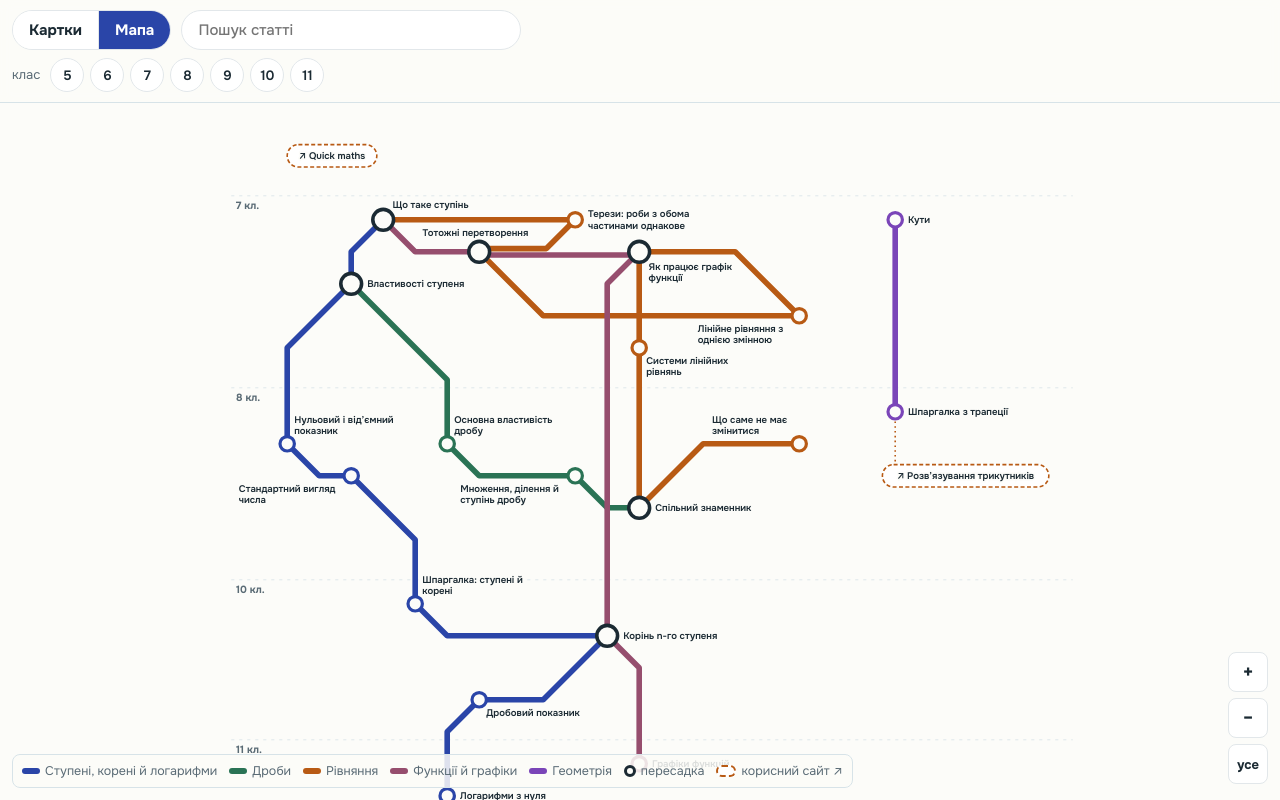
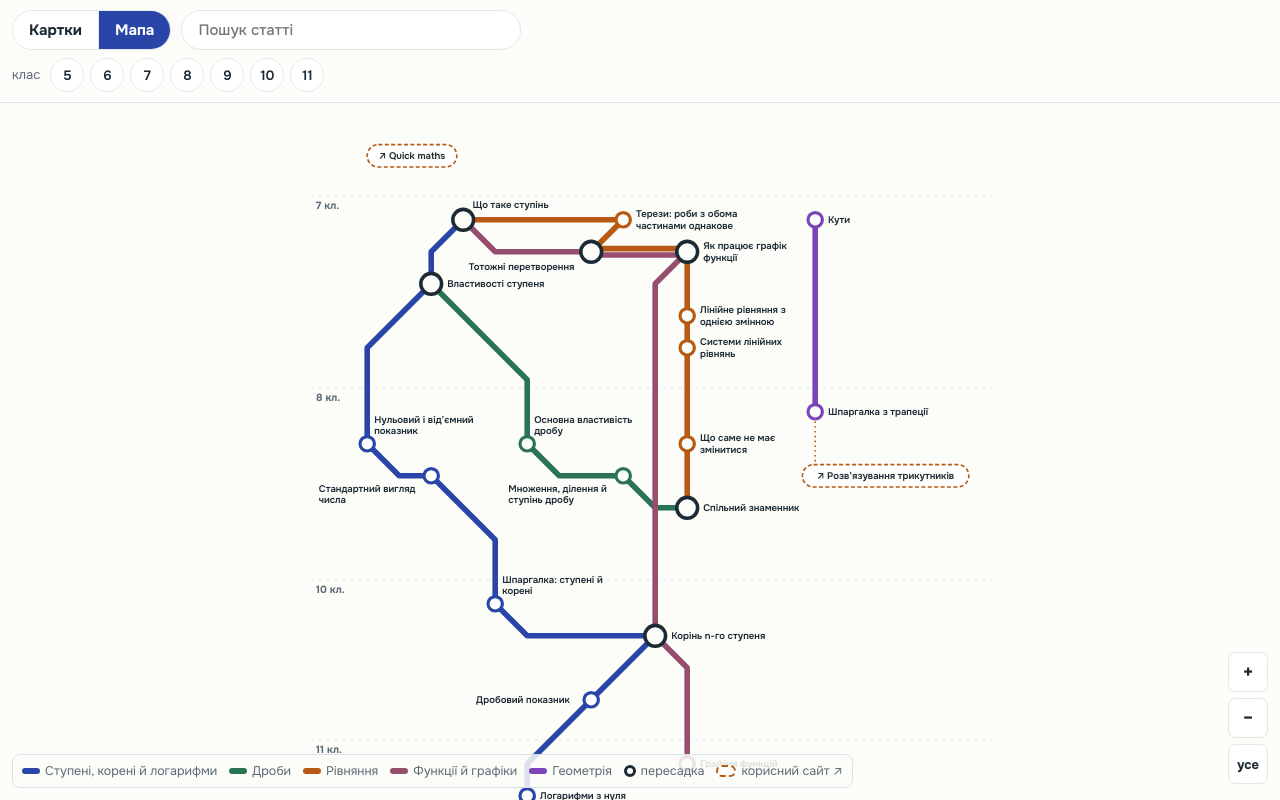
Before and after one commit to FernDragonborn/math-pages, a plain HTML site: page index.html in a window 1280 px wide. Drawn offline with Linux system fonts and the light colour scheme; a web font is replaced by a local one.

Commit message:
Мапа: лінія йде тільки згори вниз — без петель і самонакладань
Петля була в корені: порядок станцій на лінії брався з класів і
«треба знати», а не з місця на мапі, тож «Рівняння» спускалися до
«Лінійного рівняння», піднімалися до «Як працює графік» і знову
спускалися. Тепер після розкладки кожна лінія проходить станції за
висотою. Злам, що торкнувся б або перетнув ту саму лінію, не береться;
якщо інакше ніяк, станція відсувається.

Co-Authored-By: Claude Opus 5.5 <noreply@anthropic.com>
Claude-Session: https://claude.ai/code/session_01GF1nNxkVFftxvNGpf53ujy

```diff
--- a/index.html
+++ b/index.html
@@ -322,6 +322,9 @@ footer a{color:inherit}
     const allX=[...H.map(h=>P[h].x),...Object.values(EX).map(e=>e.x)], allY=[...H.map(h=>P[h].y),...Object.values(EX).map(e=>e.y)];
     const minX=Math.min(...allX),minY=Math.min(...allY),X0=70,Y0=40;
     H.forEach(h=>{P[h].x+=X0-minX;P[h].y+=Y0-minY;}); Object.values(EX).forEach(e=>{e.x+=X0-minX;e.y+=Y0-minY;});
+    // a line runs only downwards: once the stations stand where they stand, every line takes them top to bottom
+    // (left to right within a row), so it never climbs back up — no loop, and so nothing to run over itself
+    lines.forEach(l=>l.seq.sort((u,v)=>P[u].y-P[v].y||P[u].x-P[v].x));
     const rowYOf=()=>rows.map((g,ri)=>{const ys=mall.filter(c=>rowOf(c)===ri).map(c=>P[c.abs].y);return ys.length?Math.min(...ys):null;});
     const {placed:LB,elbow}=placeLabels(P,EX,lines,onLines,rowYOf,G);
     // everything that is drawn, so the camera can centre the real map and not an estimate of it
@@ -345,9 +348,6 @@ footer a{color:inherit}
     const tries={},jogs={};let placed={},elbow=[];
     // a stretch between two stations bends once; it may bend diagonal-first or straight-first, and takes the
     // one that passes no other station — a line drawn through a station reads as stopping there
-    // two straight pieces on one straight that share more than a point
-    const overlap=([a,b],[c,d])=>{const cr=(p,q,r)=>(q.x-p.x)*(r.y-p.y)-(q.y-p.y)*(r.x-p.x);if(Math.abs(cr(a,b,c))>1||Math.abs(cr(a,b,d))>1)return false;
-      const hz=Math.abs(b.x-a.x)>=Math.abs(b.y-a.y),t=p=>hz?p.x:p.y;return Math.min(Math.max(t(a),t(b)),Math.max(t(c),t(d)))-Math.max(Math.min(t(a),t(b)),Math.min(t(c),t(d)))>2;};
     const dist=(q,A,B)=>{const vx=B.x-A.x,vy=B.y-A.y,t=Math.max(0,Math.min(1,((q.x-A.x)*vx+(q.y-A.y)*vy)/((vx*vx+vy*vy)||1)));return Math.hypot(A.x+t*vx-q.x,A.y+t*vy-q.y);};
     for(let iter=0;iter<60;iter++){
       Object.values(EX).forEach(e=>{if(e.anchor)e.x=P[e.anchor].x-16;});
@@ -357,8 +357,14 @@ footer a{color:inherit}
         if(q.length===1)addSeg({x:q[0].x,y:q[0].y-24},{x:q[0].x,y:q[0].y+24});
         const pieces=(i,mode)=>{const A=q[i-1],B=q[i],M=bend(A,B,mode);return [[A,M],[M,B]].filter(([u,v])=>Math.hypot(v.x-u.x,v.y-u.y)>.5);};
         const hits=(i,mode)=>{const A=q[i-1],B=q[i],M=bend(A,B,mode);return H.filter(h=>h!==l.seq[i-1]&&h!==l.seq[i]&&Math.min(dist(P[h],A,M),dist(P[h],M,B))<R(h)+4);};
-        // a line never runs back over itself: no piece may lie on a piece of an earlier stretch of the same line
-        const selfHit=(i,mode)=>pieces(i,mode).some(p=>pcs.slice(0,i-1).some(st=>st&&st.some(o=>overlap(p,o))));
+        // a line never runs over, touches or crosses itself: away from its own two stations, no point of the
+        // stretch may come near any piece of the line drawn before it
+        const selfHit=(i,mode)=>{const S0=q[i-1],S1=q[i],before=pcs.slice(0,i).filter(Boolean).flat();if(!before.length)return false;
+          for(const [u,v] of pieces(i,mode)){const n=Math.max(1,Math.ceil(Math.hypot(v.x-u.x,v.y-u.y)/3));
+            for(let k=0;k<=n;k++){const pt={x:u.x+(v.x-u.x)*k/n,y:u.y+(v.y-u.y)*k/n};
+              if(Math.hypot(pt.x-S0.x,pt.y-S0.y)<12||Math.hypot(pt.x-S1.x,pt.y-S1.y)<12)continue;
+              if(before.some(([a,b])=>dist(pt,a,b)<SP))return true;}}
+          return false;};
         const bad=(i,mode)=>hits(i,mode).length+(selfHit(i,mode)?1:0);
         for(let i=1;i<q.length;i++){
           let mode=['dg','st'].find(m=>!bad(i,m));
@@ -366,7 +372,10 @@ footer a{color:inherit}
           if(!mode&&i>1&&['dg','st'].some(m=>selfHit(i,m))){const alt=modes[i-2]==='dg'?'st':'dg',keep=modes[i-2];
             pcs[i-2]=null;modes[i-2]=alt;pcs[i-2]=pieces(i-1,alt);
             if(bad(i-1,alt)||!(mode=['dg','st'].find(m=>!bad(i,m)))){modes[i-2]=keep;pcs[i-2]=pieces(i-1,keep);mode=undefined;}}
-          if(!mode){const hd=hits(i,'dg'),hs=hits(i,'st');mode=hd.length<=hs.length?'dg':'st';if(hd.length&&hs.length&&!blocker)blocker=hd[0];}
+          // still no good bend: move a station — the one in the way, or, when the line would turn back on itself,
+          // the station it turns at — rather than keep the map's shape
+          if(!mode){const hd=hits(i,'dg'),hs=hits(i,'st');mode=hd.length<=hs.length?'dg':'st';
+            if(!blocker)blocker=hd.length&&hs.length?hd[0]:selfHit(i,'dg')&&selfHit(i,'st')?l.seq[i]:null;}
           modes.push(mode);pcs[i-1]=pieces(i,mode);}
         return modes;});
       // no bend misses it: the station in the way — only it — steps right to the next free grid cell; moving
```
Also changed, not shown: 1 other file.
